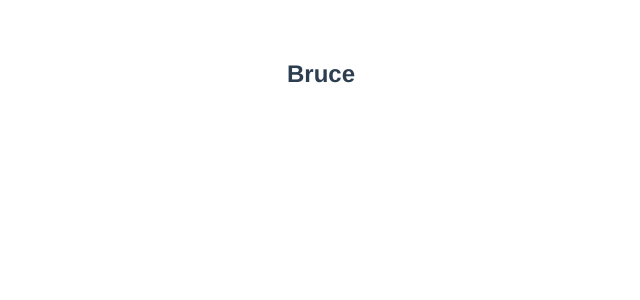
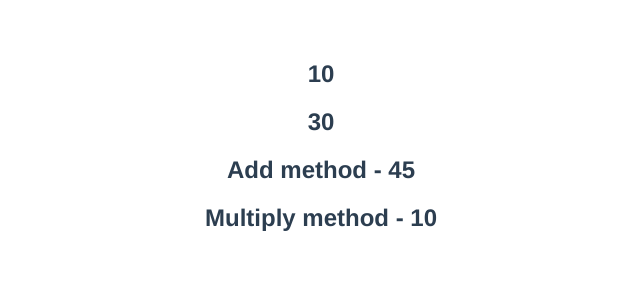
Before and after one commit to Shercosta/vue-3-codevolution, a Vue app in the folder vue-project/: page / in a window 1280 px wide. Shown: the top 300 px of the page, without its empty margins (319-959 px from the left). Built offline with nearby package versions, Linux system fonts and the light colour scheme.

Commit message:
tutorial 16

```diff
--- a/vue-project/src/App.vue
+++ b/vue-project/src/App.vue
@@ -1,19 +1,28 @@
 <template>
   <div>
-    <template v-for="name in names" :key="name">
-      <h2 v-if="name === 'Bruce'">{{ name }}</h2>
-    </template>
+    <h2>{{ 2 + 3 + 5 }}</h2>
+    <h2>{{ 5 + 10 + 15 }}</h2>
+    <h2>Add method - {{ add(10, 15, 20) }}</h2>
+    <h2>Multiply method - {{ multiply(baseValue) }}</h2>
   </div>
 </template>
 
 <script>
-import _ from "lodash";
 export default {
   name: "App",
   data() {
     return {
-      names: ["Bruce", "Clark", "Diana", "Barry"],
+      baseMultiplier: 5,
+      baseValue: 2,
     };
+  },
+  methods: {
+    add(a, b, c) {
+      return a + b + c;
+    },
+    multiply(num) {
+      return num * this.baseMultiplier;
+    },
   },
 };
 </script>
```
